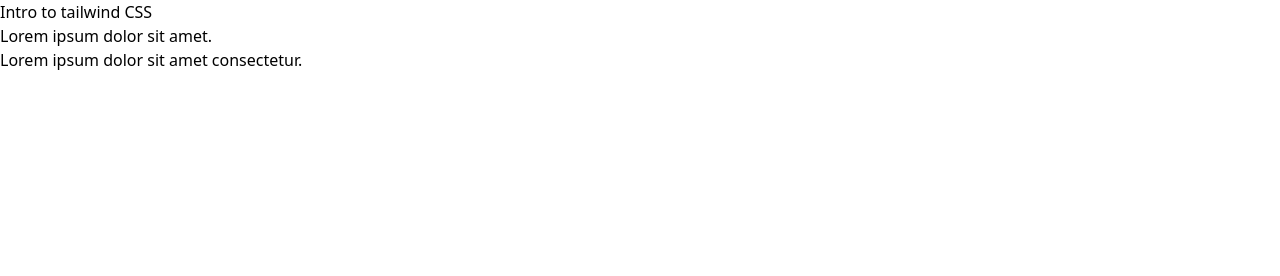
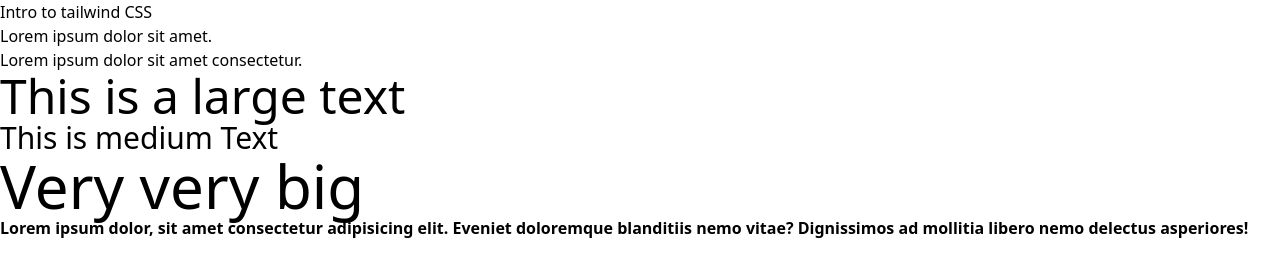
Before and after one commit to sadhin28/Tailwind-css, a plain HTML site: page index1.html in a window 1280 px wide. Drawn offline with nearby package versions, Linux system fonts and the light colour scheme.

Commit message:
introduction to css

```diff
--- a/index1.html
+++ b/index1.html
@@ -16,6 +16,12 @@
             <h2>Lorem ipsum dolor sit amet.</h2>
             <h3>Lorem ipsum dolor sit amet consectetur.</h3>
         </section>
+        <section>
+            <h4 class="text-5xl">This is a large text</h4>
+            <h4 class="text-3xl">This is medium Text</h4>
+            <h1 class="text-6xl">Very very big</h1>
+            <p class="font-bold">Lorem ipsum dolor, sit amet consectetur adipisicing elit. Eveniet doloremque blanditiis nemo vitae? Dignissimos ad mollitia libero nemo delectus asperiores!</p>
+        </section>
     </main>
 </body>
 </html>
```
